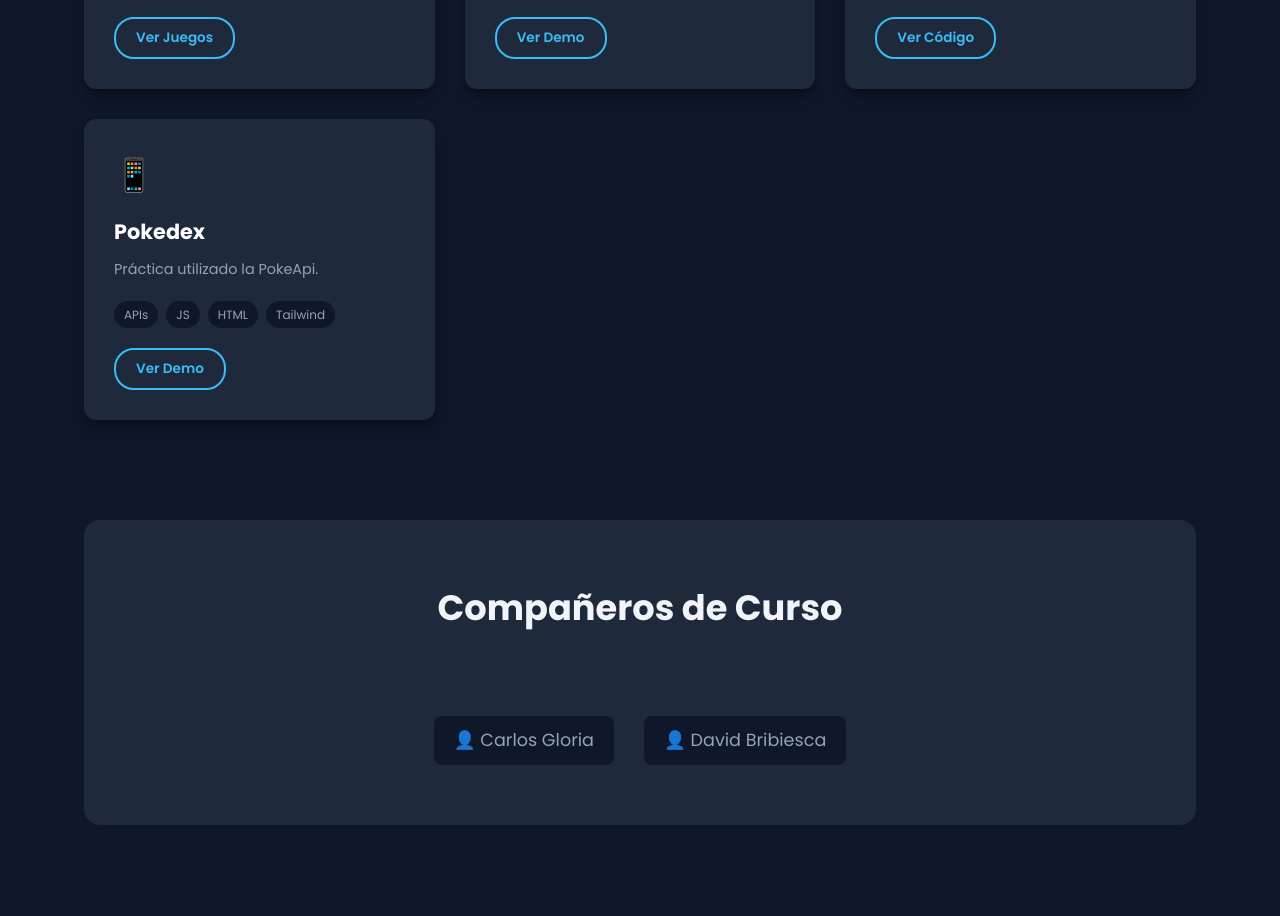
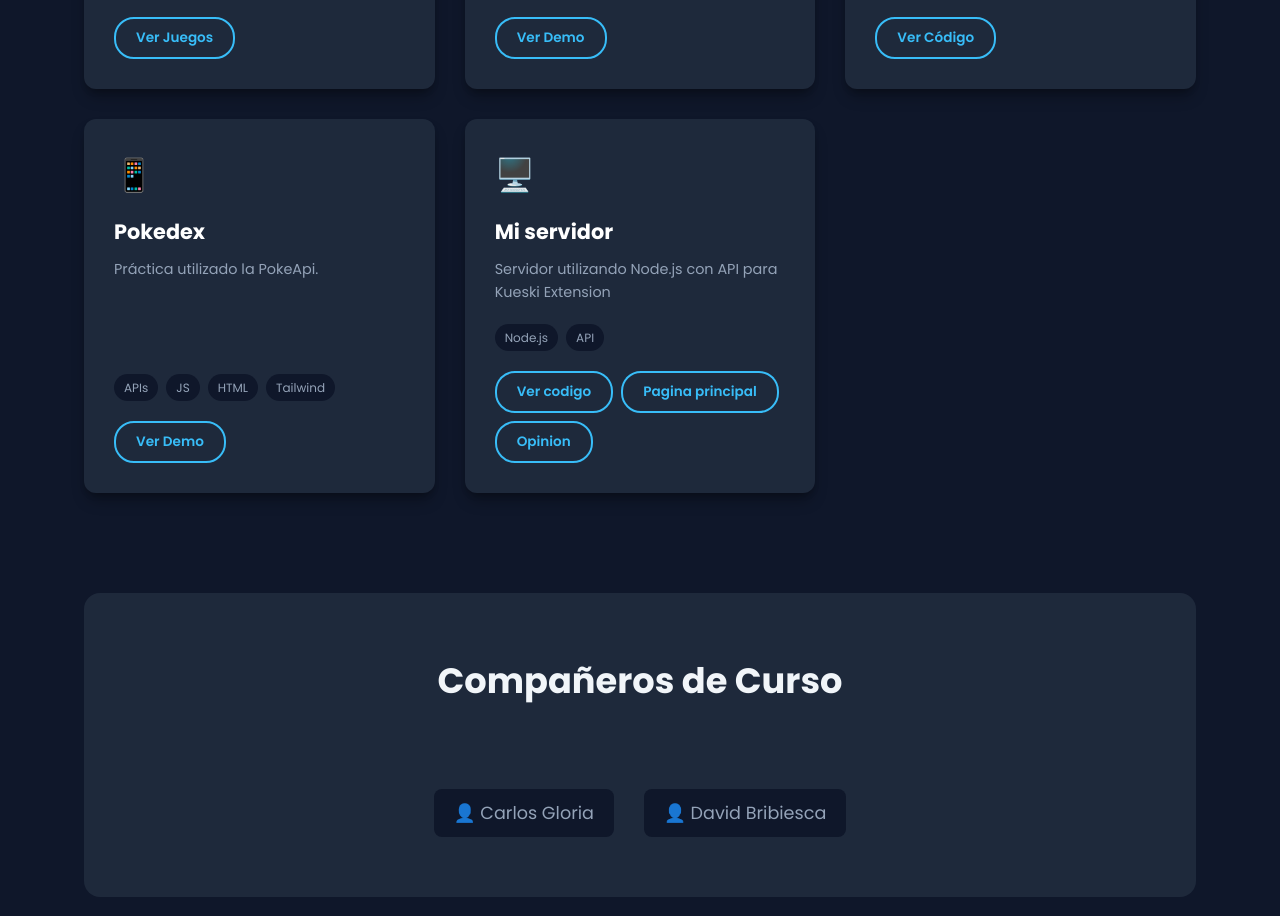
Before and after one commit to AaronHero03/AaronHero03.github.io, a website: page miarchivo.html in a window 1280 px wide. Shown: the part 1909-2825 px from the top of the page. Drawn offline with Linux system fonts and the light colour scheme.

Commit message:
Add project card for Node.js server with Kueski API

```diff
--- a/miarchivo.html
+++ b/miarchivo.html
@@ -153,6 +153,17 @@
 							<a href="https://aaronhero03.github.io/PokeApi/">Ver Demo</a>
 						</div>
 					</div>
+
+					<div class="project-card">
+						<div class="project-header">🖥️</div>
+						<h3>Mi servidor</h3>
+						<p>Servidor utilizando Node.js con API para Kueski Extension</p>
+						<div class="tags"><span>Node.js</span><span>API</span></div>
+						<div class="project-links multiple">
+							<a href="Actividades/Servidor/servidor_k.js">Ver codigo</a>
+							<a href="Actividades/Servidor/bienvenida.html">Pagina principal</a>
+							<a href="Actividades/Servidor/opinion.html">Opinion</a>
+						</div>
 				</div>
 			</section>
 
```
